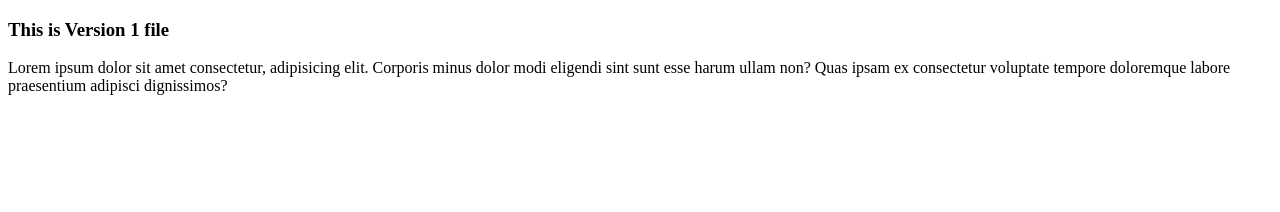
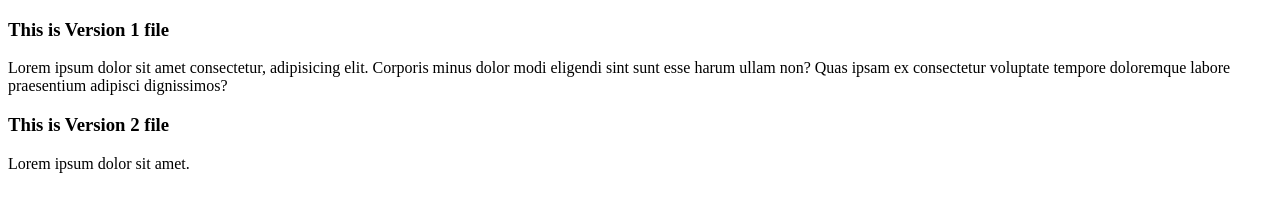
Before and after one commit to Abhishek-Alli/test-repo, a plain HTML site: page index.html in a window 1280 px wide. Drawn offline with Linux system fonts and the light colour scheme.

Commit message:
version 2

```diff
--- a/index.html
+++ b/index.html
@@ -10,6 +10,9 @@
     <h3>This is Version 1 file</h3>
     Lorem ipsum dolor sit amet consectetur, adipisicing elit. Corporis minus dolor modi eligendi sint sunt esse harum
     ullam non? Quas ipsam ex consectetur voluptate tempore doloremque labore praesentium adipisci dignissimos?
+
+    <h3>This is Version 2 file </h3>
+    Lorem ipsum dolor sit amet.
 </body>
 
 </html>
```
